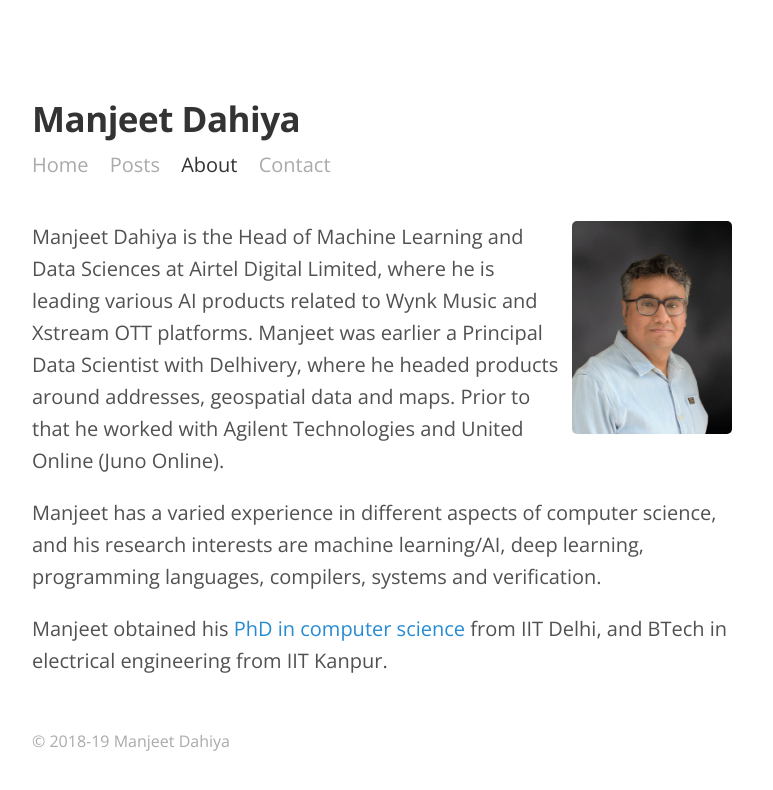
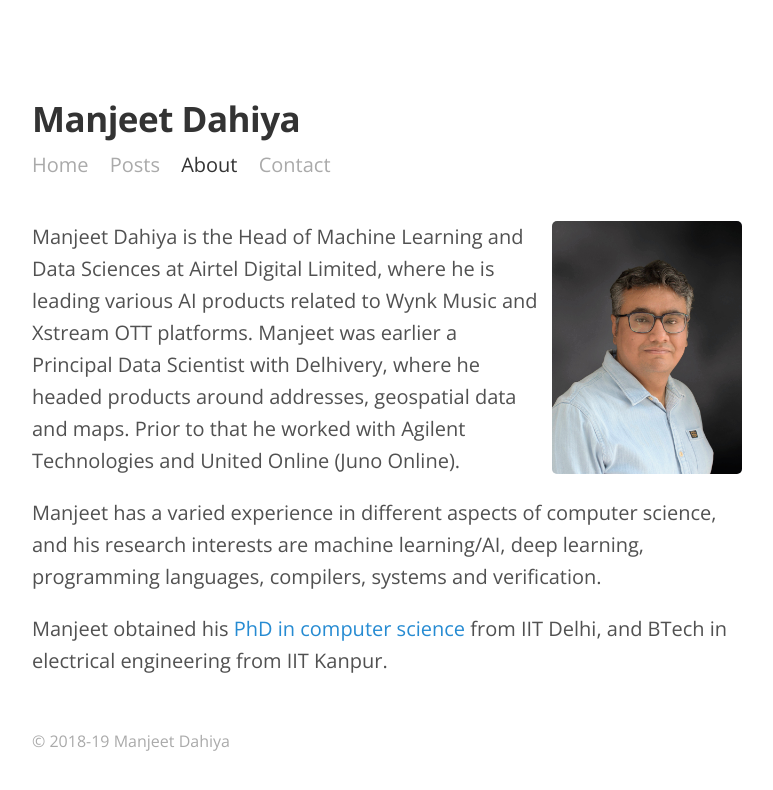
Before and after one commit to manjeetdahiya/manjeetdahiya.github.io, a Jekyll site: the page built from about.md, in a window 1280 px wide. Shown: the top 790 px of the page, without its empty margins (248-1021 px from the left). Built offline with Jekyll 4.4.1, drawn with Linux system fonts in a browser that asks for light colours.

Commit message:
Update about.md

```diff
--- a/about.md
+++ b/about.md
@@ -3,7 +3,7 @@ layout: page
 title: About
 ---
 
-<img src="/assets/manjeetdahiya.jpg" alt="Manjeet Dahiya" style="float:right;margin-right:20px;margin-left:10px" width="160">
+<img src="/assets/manjeetdahiya.jpg" alt="Manjeet Dahiya" style="float:right;margin-right:10px;margin-left:10px" width="190">
 
 Manjeet Dahiya is the Head of Machine Learning and Data Sciences at Airtel Digital Limited,
 where he is leading various AI products related to Wynk Music and Xstream OTT platforms.
```
